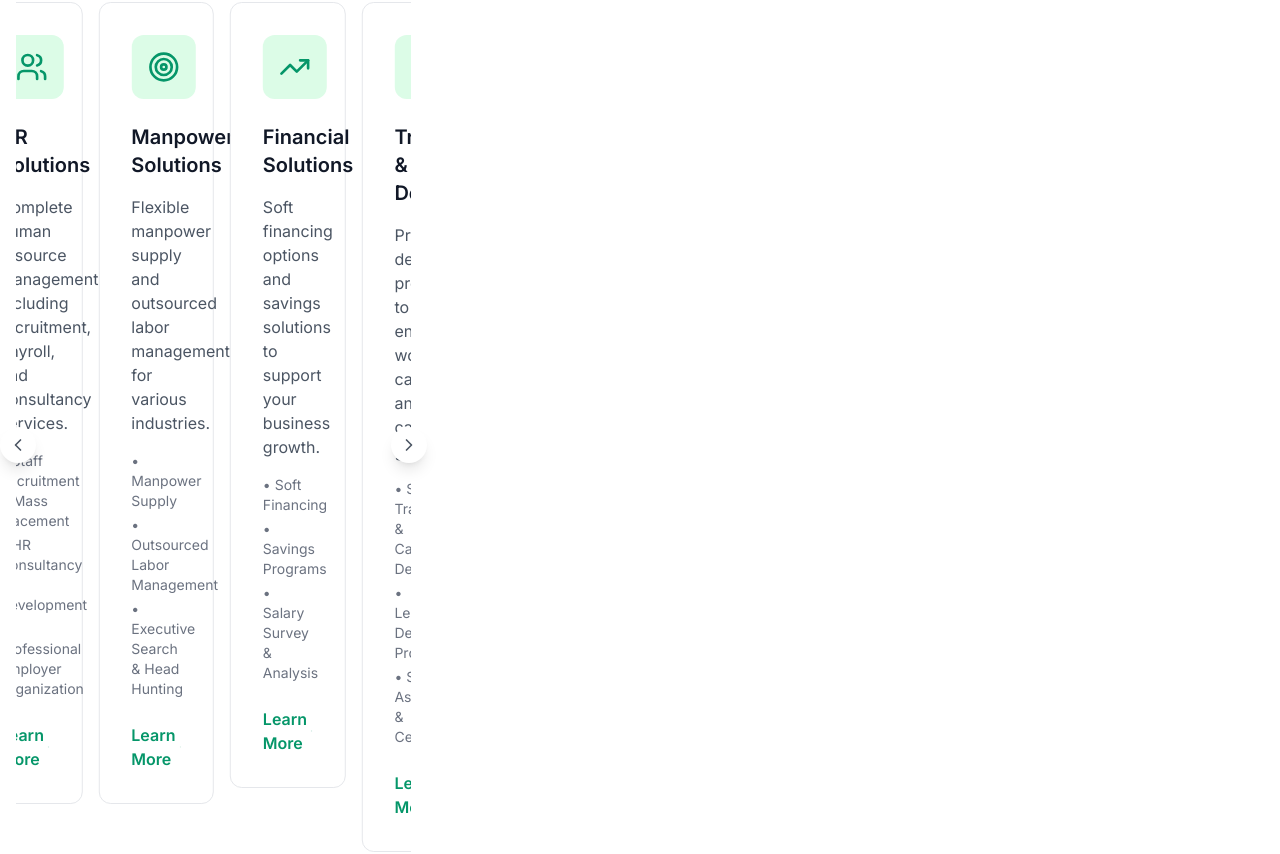
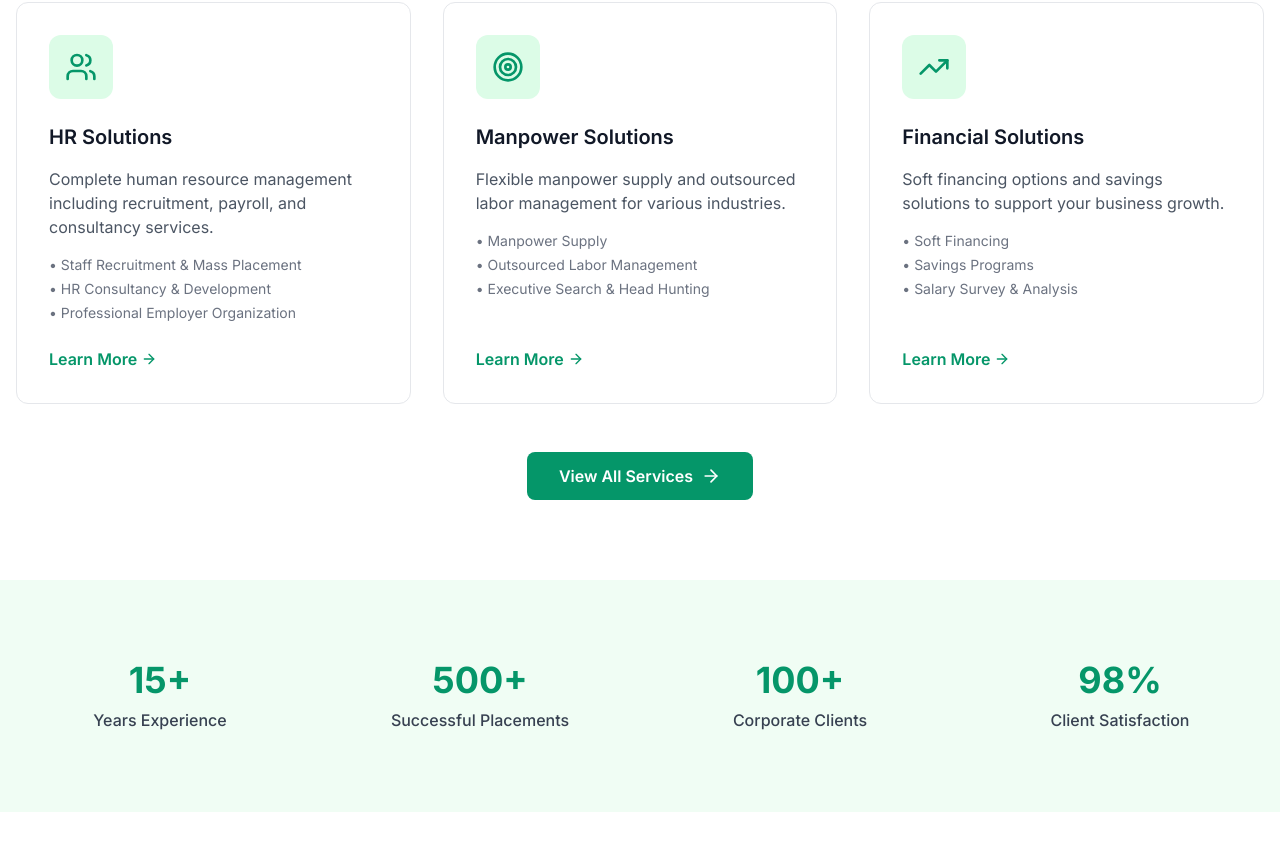
Before and after one commit to Thee-keem/Jayline-Services-V3, a React (Vite) app: page / in a window 1280 px wide. Shown: the part 904-1758 px from the top of the page. Built offline with nearby package versions, Linux system fonts and the light colour scheme.

Commit message:
Updated Home.tsx

```diff
--- a/src/components/sections/ServicesSection.tsx
+++ b/src/components/sections/ServicesSection.tsx
@@ -63,7 +63,7 @@ const ServicesSection: React.FC = () => {
           ].map((service, index) => (
             <motion.div
               key={index}
-              className="group bg-white dark:bg-gray-800 p-8 rounded-xl border border-gray-200 dark:border-gray-700 hover:shadow-xl transition-all duration-300 hover:border-green-200 dark:hover:border-green-600"
+              className="group bg-white dark:bg-gray-800 p-8 rounded-xl border border-gray-200 dark:border-gray-700 hover:shadow-xl transition-all duration-300 hover:border-green-200 dark:hover:border-green-600 flex flex-col h-full"
               variants={scaleIn}
               whileHover={{
                 y: -10,
@@ -83,7 +83,7 @@ const ServicesSection: React.FC = () => {
               <p className="text-gray-600 dark:text-gray-300 mb-4">
                 {service.description}
               </p>
-              <ul className="text-sm text-gray-500 dark:text-gray-400 space-y-1 mb-6">
+              <ul className="text-sm text-gray-500 dark:text-gray-400 space-y-1 mb-6 flex-grow">
                 {service.services.map((item, idx) => (
                   <li key={idx}>• {item}</li>
                 ))}
--- a/src/pages/Home.tsx
+++ b/src/pages/Home.tsx
@@ -19,7 +19,6 @@ import {
   AnimatedCounter,
   ParallaxSection,
   FloatingElements,
-  Carousel,
 } from '../components/ui';
 import { useIntersectionObserver } from '../hooks/useIntersectionObserver';
 import {
@@ -188,13 +187,7 @@ const Home = () => {
                 initial="hidden"
                 animate={servicesInView ? 'visible' : 'hidden'}
               >
-                <Carousel
-                  autoPlay={true}
-                  autoPlayInterval={6000}
-                  itemsPerView={{ mobile: 1, tablet: 2, desktop: 3 }}
-                  className="w-full"
-                >
-                  {[
+                {[
                   {
                     icon: Users,
                     title: 'HR Solutions',
@@ -225,23 +218,13 @@ const Home = () => {
                       'Salary Survey & Analysis',
                     ],
                   },
-                  {
-                    icon: GraduationCap,
-                    title: 'Training & Development',
-                    description: 'Professional development programs to enhance workforce capabilities and career growth.',
-                    services: [
-                      'Staff Training & Career Development',
-                      'Leadership Development Programs',
-                      'Skills Assessment & Certification',
-                    ],
-                  },
                 ].map((service, index) => (
                   <motion.div
                     key={index}
-                    className="group bg-white dark:bg-gray-800 p-8 rounded-xl border border-gray-200 dark:border-gray-700 hover:shadow-xl transition-all duration-300 hover:border-green-200 dark:hover:border-green-600 hover:scale-105"
+                    className="group bg-white dark:bg-gray-800 p-8 rounded-xl border border-gray-200 dark:border-gray-700 hover:shadow-xl transition-all duration-300 hover:border-green-200 dark:hover:border-green-600 flex flex-col h-full"
                     variants={scaleIn}
                     whileHover={{
-                      y: -5,
+                      y: -10,
                       boxShadow:
                         '0 20px 25px -5px rgba(0, 0, 0, 0.1), 0 10px 10px -5px rgba(0, 0, 0, 0.04)',
                     }}
@@ -258,7 +241,7 @@ const Home = () => {
                     <p className="text-gray-600 dark:text-gray-300 mb-4">
                       {service.description}
                     </p>
-                    <ul className="text-sm text-gray-500 dark:text-gray-400 space-y-1 mb-6">
+                    <ul className="text-sm text-gray-500 dark:text-gray-400 space-y-1 mb-6 flex-grow">
                       {service.services.map((item, idx) => (
                         <li key={idx}>• {item}</li>
                       ))}
@@ -267,7 +250,7 @@ const Home = () => {
                       <Link
                         to="/services"
                         onClick={() => {
-                          const sectionId = index === 0 ? 'hr-solutions' : index === 1 ? 'manpower-employment-services' : index === 2 ? 'financial-advisory-services' : 'training-development';
+                          const sectionId = index === 0 ? 'hr-solutions' : index === 1 ? 'manpower-employment-services' : 'financial-advisory-services';
                           setTimeout(() => {
                             const element = document.getElementById(sectionId);
                             if (element) {
@@ -282,7 +265,6 @@ const Home = () => {
                     </motion.div>
                   </motion.div>
                 ))}
-                </Carousel>
               </motion.div>
 
               <motion.div
```
